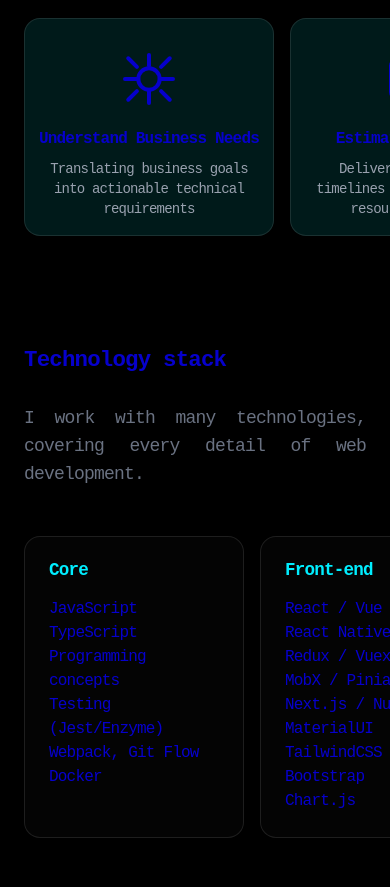
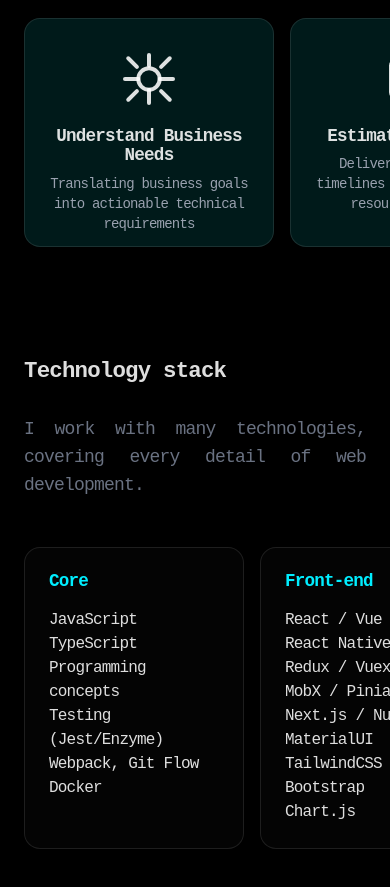
Before and after one commit to slnnzmtl/Vue-Personal-Portfolio, a Vue app: page / in a window 390 px wide. Shown: the part 1260-2147 px from the top of the page. Built offline with nearby package versions, Linux system fonts and the light colour scheme.

Commit message:
chore: minor UI and accessibility improvements
- Remove user-scalable restriction in index.html viewport meta tag
- Change workflow item title from h4 to h3 for better semantic structure
- Remove light mode color scheme media query from global styles

```diff
--- a/index.html
+++ b/index.html
@@ -15,7 +15,7 @@
 
     <meta
       name="viewport"
-      content="width=device-width, initial-scale=1.0, maximum-scale=1.0, user-scalable=no"
+      content="width=device-width, initial-scale=1.0, maximum-scale=1.0"
     />
 
     <!-- Open Graph / Facebook -->
--- a/src/components/screens/WorkflowScreen.vue
+++ b/src/components/screens/WorkflowScreen.vue
@@ -15,7 +15,7 @@
           class="workflow-item flex flex-col items-center p-3 bg-gray-800 rounded-lg min-w-[250px]"
         >
           <component class="max-w-16" :is="point.icon" />
-          <h4 class="font-semibold mb-2">{{ point.title }}</h4>
+          <h3 class="font-semibold mb-2">{{ point.title }}</h3>
           <p class="text-sm text-center text-gray-400">
             {{ point.description }}
           </p>
--- a/src/styles/style.css
+++ b/src/styles/style.css
@@ -146,13 +146,3 @@ a {
   overflow-x: hidden;
   text-align: center;
 }
-
-@media (prefers-color-scheme: light) {
-  :root {
-    color: var(--blue-dark);
-    background-color: #ffffff;
-  }
-  a:hover {
-    color: var(--blue-light);
-  }
-}
```
